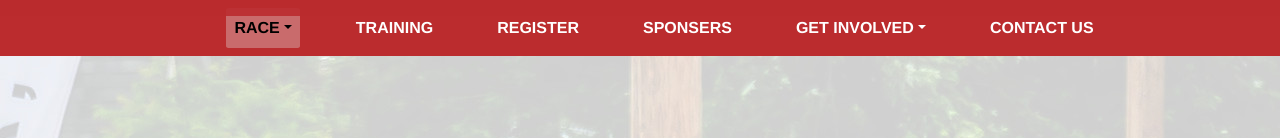
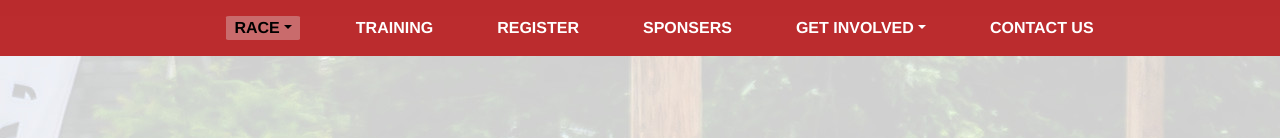
Before and after one commit to Nick-Kuster/matchstick, a Vue app: page / in a window 1280 px wide. Shown: the top 138 px of the page. Built offline with nearby package versions, Linux system fonts and the light colour scheme.

Commit message:
Small padding issue with active links

```diff
--- a/src/components/Nav.vue
+++ b/src/components/Nav.vue
@@ -77,9 +77,11 @@ export default {
     }
     .nav-link.router-link-active {
         background: rgba(221, 201, 202, 0.397);
+        color: black;
+        border-radius: 5%;
+        padding-top: 0;
+        padding-bottom: 0;
 
-        color: black;
-        border-radius: 5%
     }
     .dropdown-menu .nav-link.router-link-active {
         background: rgba(221, 201, 202, 0.397);
```
